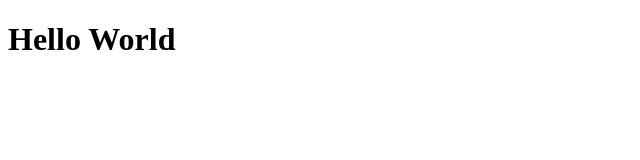
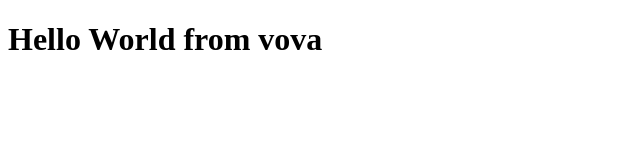
Before and after one commit to vovik541/AH17_git_introduction, a plain HTML site: page index.html in a window 1280 px wide. Shown: the whole page, without its empty margins (0-640 px from the left). Drawn offline with Linux system fonts and the light colour scheme.

Commit message:
vavas-second-commit

```diff
--- a/index.html
+++ b/index.html
@@ -5,7 +5,7 @@
 </head>
 <body>
 	<h1>
-		Hello World
+		Hello World from vova
 	</h1>
 </body>
 </html>
```
Also changed, not shown: khymych_notes.txt (added).
